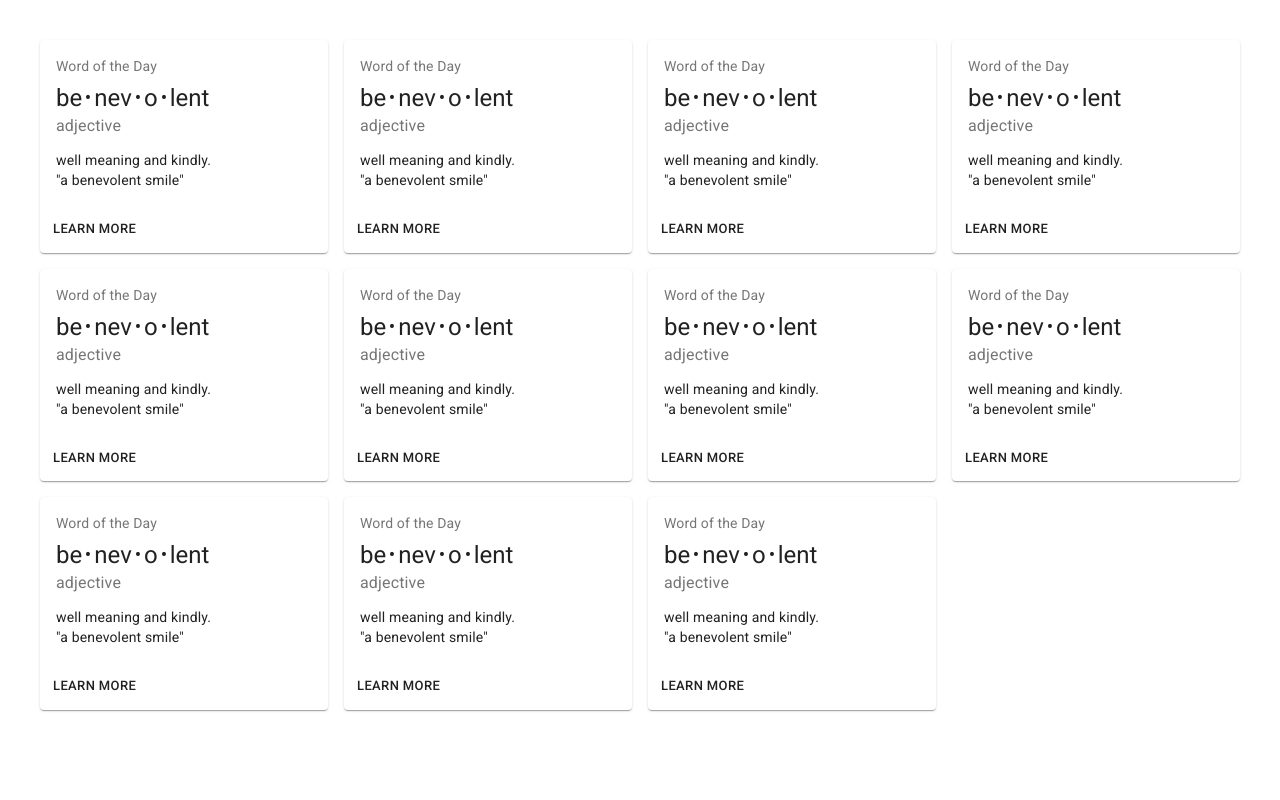
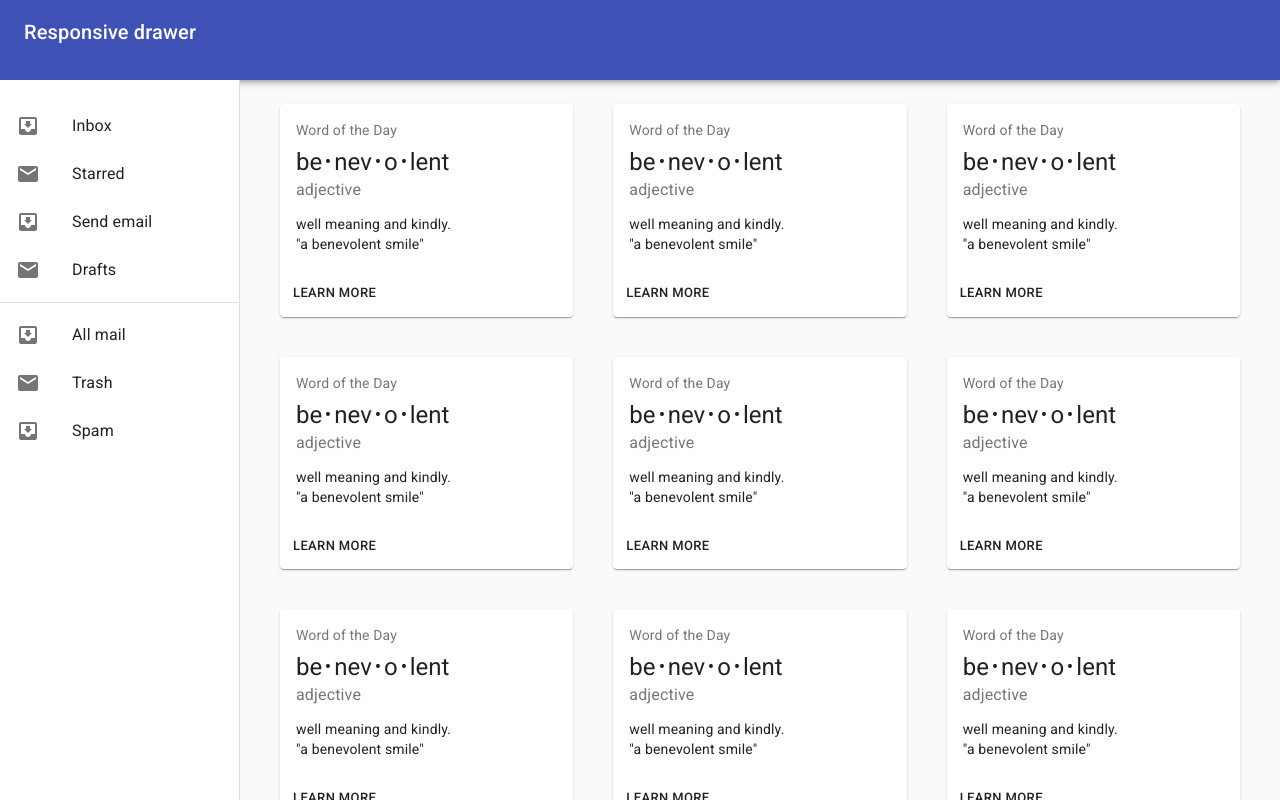
Before and after one commit to sumeyye-uzgor/TaskManagementSystem, a React (Create React App) app: page / in a window 1280 px wide. Shown: the top 800 px of the page. Built offline with nearby package versions, Linux system fonts and the light colour scheme.

Commit message:
drawer is added on app and stylings are reorganized

```diff
--- a/src/App.js
+++ b/src/App.js
@@ -1,10 +1,14 @@
 import './App.css';
+import React from "react"
 import { Route, Switch } from 'react-router';
 import Home from './pages/Home.page';
 import Login from "./pages/Login.page"
+import ResponsiveDrawer from './components/Drawer.component';
 
 function App() {
     return (
+        <React.Fragment>
+            <ResponsiveDrawer>
             <Switch>
                 <Route path="/" exact>
                     <Home />
@@ -13,6 +17,9 @@ function App() {
                     <Login />
                 </Route>
             </Switch>
+            </ResponsiveDrawer>
+        </React.Fragment>
+
     );
 }
 
--- a/src/components/Drawer.component.jsx
+++ b/src/components/Drawer.component.jsx
@@ -31,8 +31,8 @@ const useStyles = makeStyles((theme) => ({
   },
   appBar: {
     [theme.breakpoints.up('sm')]: {
-            width: `calc(100% - ${drawerWidth}px)`,
-            marginLeft: drawerWidth,
+        width: "100%",
+        height: "80px",
     },
   },
   menuButton: {
@@ -43,12 +43,15 @@ const useStyles = makeStyles((theme) => ({
   },
   // necessary for content to be below app bar
   toolbar: theme.mixins.toolbar,
+  toolbarMe:{
+    marginTop: "-50px"
+  },
   drawerPaper: {
     width: drawerWidth,
+    marginTop: "80px",
   },
   content: {
     flexGrow: 1,
-        padding: theme.spacing(3),
   },
 }));
 
@@ -65,8 +68,7 @@ function ResponsiveDrawer(props) {
   const drawer = (
     <div>
       <div className={classes.toolbar} />
-            <Divider />
-            <List>
+      <List className={ classes.toolbarMe}>
         {['Inbox', 'Starred', 'Send email', 'Drafts'].map((text, index) => (
           <ListItem button key={text}>
             <ListItemIcon>{index % 2 === 0 ? <InboxIcon /> : <MailIcon />}</ListItemIcon>
@@ -138,32 +140,18 @@ function ResponsiveDrawer(props) {
           </Drawer>
         </Hidden>
       </nav>
+      {/* <Hidden xsDown> */}
       <main className={classes.content}>
         <div className={classes.toolbar} />
-                <Typography paragraph>
-                    Lorem ipsum dolor sit amet, consectetur adipiscing elit, sed do eiusmod tempor incididunt
-                    ut labore et dolore magna aliqua. Rhoncus dolor purus non enim praesent elementum
-                    facilisis leo vel. Risus at ultrices mi tempus imperdiet. Semper risus in hendrerit
-                    gravida rutrum quisque non tellus. Convallis convallis tellus id interdum velit laoreet id
-                    donec ultrices. Odio morbi quis commodo odio aenean sed adipiscing. Amet nisl suscipit
-                    adipiscing bibendum est ultricies integer quis. Cursus euismod quis viverra nibh cras.
-                    Metus vulputate eu scelerisque felis imperdiet proin fermentum leo. Mauris commodo quis
-                    imperdiet massa tincidunt. Cras tincidunt lobortis feugiat vivamus at augue. At augue eget
-                    arcu dictum varius duis at consectetur lorem. Velit sed ullamcorper morbi tincidunt. Lorem
-                    donec massa sapien faucibus et molestie ac.
-        </Typography>
-                <Typography paragraph>
-                    Consequat mauris nunc congue nisi vitae suscipit. Fringilla est ullamcorper eget nulla
-                    facilisi etiam dignissim diam. Pulvinar elementum integer enim neque volutpat ac
-                    tincidunt. Ornare suspendisse sed nisi lacus sed viverra tellus. Purus sit amet volutpat
-                    consequat mauris. Elementum eu facilisis sed odio morbi. Euismod lacinia at quis risus sed
-                    vulputate odio. Morbi tincidunt ornare massa eget egestas purus viverra accumsan in. In
-                    hendrerit gravida rutrum quisque non tellus orci ac. Pellentesque nec nam aliquam sem et
-                    tortor. Habitant morbi tristique senectus et. Adipiscing elit duis tristique sollicitudin
-                    nibh sit. Ornare aenean euismod elementum nisi quis eleifend. Commodo viverra maecenas
-                    accumsan lacus vel facilisis. Nulla posuere sollicitudin aliquam ultrices sagittis orci a.
-        </Typography>
+            {props.children}
       </main>
+      {/* </Hidden> */}
+    {/* <Hidden smUp>
+      <main className={classes.contentXS}>
+        <div className={classes.toolbar} />
+            {props.children}
+      </main>
+      </Hidden> */}
     </div>
   );
 }
--- a/src/pages/Home.page.jsx
+++ b/src/pages/Home.page.jsx
@@ -6,9 +6,9 @@ function Home() {
         <Box m={5}>
             <Grid container>
                 <Grid item xs={12}>
-                    <Grid container justify="flex-start" spacing={2}>
+                    <Grid container justify="center" spacing={5}>
                         {[0, 1, 2, 3, 4, 5, 6, 7, 8, 9, 10].map((value) => (
-                            <Grid key={value} item xs={12} md={3} sm={6} xl={2}>
+                            <Grid key={value} item xs={12} md={6} lg={4} sm={12} xl={3}>
                                 <TaskCard />
                             </Grid>
                         ))}
```
Lines whose indentation alone changed are shown as unchanged.
